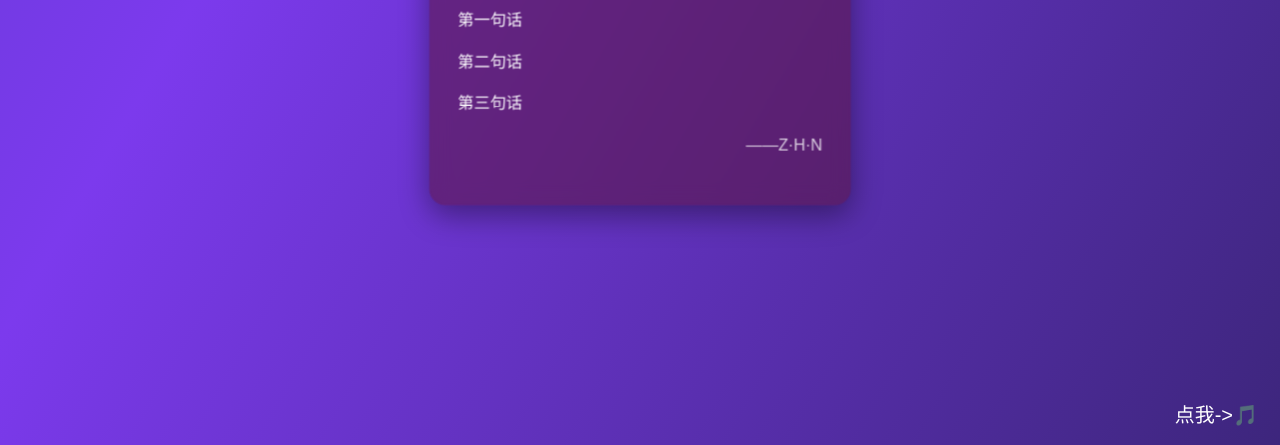
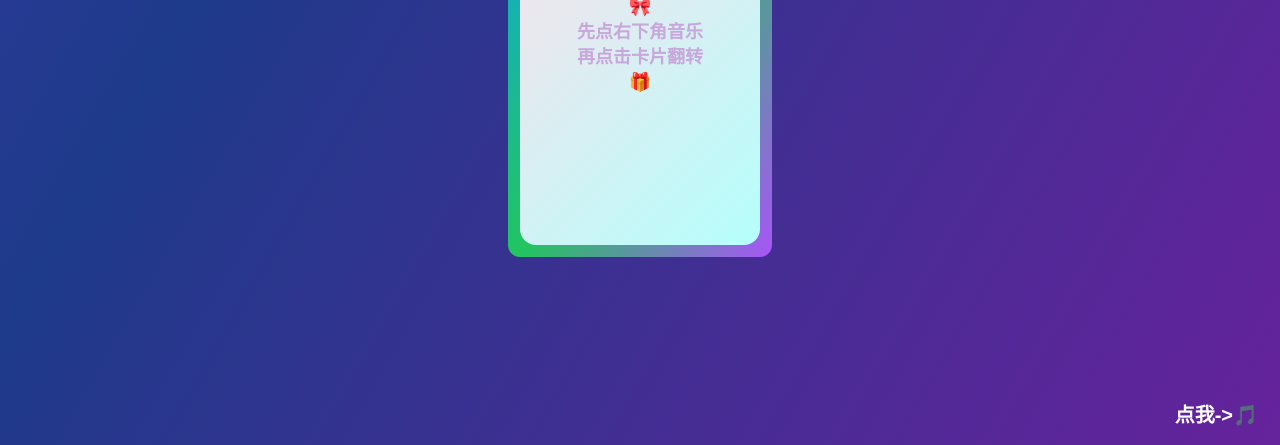
Before and after one commit to IceLemon23333/Birthday_Happy, a plain HTML site: page index.html in a window 1280 px wide. Shown: the part 355-800 px from the top of the page. Drawn offline with Linux system fonts and the light colour scheme.

Commit message:
Add files via upload

```diff
--- a/index.html
+++ b/index.html
@@ -46,10 +46,10 @@
 
             background: linear-gradient(
                 120deg,
-                #0f122a,
+                #8f2117,
+                #7c3aed,
                 #1e3a8a,
-                #7c3aed,
-                #0f172a
+                #9a11a9
             );
             background-size: 400% 400%;
             animation: bgFlow 15s ease infinite;
@@ -67,28 +67,70 @@
             }
         }
         .card {
-            background-color: rgba(90, 20, 60, 0.55);
+            background-color: rgba(164, 10, 230, 0.55);
             backdrop-filter: blur(10px);
 
             animation: bgFlow 10s ease infinite;
 
             color: white;
-            padding: 32px 28px;
+            padding: 12px 12px;
+            border-radius: 12px;
+
+            background: linear-gradient(120deg,#0ea5e9,#22c55e,#a855f7);
+
+            width: 320px;
+            height: 400px;
+            perspective:1000px;
+            max-width: 240px;
+        }
+        .card-inner {
+            position: relative;
+            width: 100%;
+            min-height: 400px;
+            height: 100%;
+            text-align: center;
+            transition: transform 0.8s ease;
+            transform-style: preserve-3d;
+        }
+        .card:hover .card-inner {
+            transform: rotateY(180deg);
+        }
+        .card-front, .card-back {
+            position: absolute;
+            width: 100%;
+            min-height: 200px;
+            height: 100%;
+            backface-visibility: hidden;
             border-radius: 16px;
-
-            box-shadow: 0 10px 30px rgba(0, 0, 0, 0.4);
-            linear-gradient(120deg, #0ea5e9, #22c55e, #a855f7, #0ea5e9);
-
-
-            width: 100%;
-            max-width: 360px;
+            padding: 20px;
+            box-sizing: border-box;
+            align-items: center;
+            justify-content: center;
+            display: flex;
+        }
+        .card-front{
+            background: linear-gradient(135deg,#ffdee9,#b5fffc);
+        }
+        .card-back {
+            height: 400px;
+            display: flex;
+            align-items: center;
+            max-height: 60vh;
+            overflow-y: auto;
+            background: linear-gradient(135deg, #cdb4db, #ffc8dd);
+            transform: rotateY(180deg);
+            flex-direction: column;
+            justify-content: flex-start;
+            padding-top: 20px;
         }
         .card h1 {
             text-align: center;
-            margin-bottom: 20px;
+            margin-top: 30px;
+            font-size: 24px;
+            line-height: 1.6;
         }
         .card p {
-            line-height: 1.8;
+            line-height: 1.4;
             margin: 12px 0;
         }
         .sign {
@@ -107,16 +149,44 @@
         .card.breathing{
             animation: breathe 6s ease-in-out infinite;
         }
+        .card.flip .card-inner{
+            transform: rotateY(180deg);
+        }
+        .big{
+            font-size: 32px;
+            font-weight: bold;
+        }
+        .medium{
+            font-size: 18px;
+            font-weight: bold;
+        }
+        .color1{
+            color:#c8a7db;
+        }
     </style>
 </head>
 <body>
 
     <div class="card">
-        <h1>🎂 生日快乐！ 🎂</h1>
-        <p class="type" data-text="第一句话"></p>
-        <p class="type" data-text="第二句话"></p>
-        <p class="type" data-text="第三句话"></p>
-        <p class="sign">——Z·H·N</p>
+        <div class="card-inner">
+            <div class="card-front">
+                <p class="medium color1">🎀<br>先点右下角音乐<br>再点击卡片翻转<br>🎁</p>
+            </div>
+
+            <div class="card-back">
+                <h1>🎂 热烈庆贺 🎂<br><span class="big">郭 梅 婷 同 学</span><br>🎂 生日快乐! 🎂</h1>
+                <p class="type medium" data-text="生日快乐鸭!今天可是你一生只有一次的成年生日"></p>
+                <p class="type medium" data-text="虽然咱小梅梅打初中就有超越同龄人的责任感和成熟气质"></p>
+                <p class="type medium" data-text="[看在今天是你生日的份上承认你比我成熟(只限今天)(￣へ￣)]"></p>
+                <p class="type medium" data-text="也在高中未成年时就早早地经历过一次成人礼"></p>
+                <p class="type medium" data-text="但今天依然是你人生中一个重要的里程碑"></p>
+                <p class="type medium" data-text="May you not be more timid than when you were a youth."></p>
+                <p class="type medium" data-text="May you be more optimistic than when you were a child."></p>
+                <p class="type medium" data-text="Happy birthday,my dear friend!"></p>
+                <p class="type medium" data-text="(点击屏幕有特效)">♪(＾∀＾●)ﾉ<br></p>
+                <p class="sign">——Z·H·N</p>
+            </div>
+        </div>
     </div><button id="musicBtn" style="
         position: fixed;
         bottom:16px;
@@ -125,9 +195,9 @@
         border:none;
         font-size: 20px;
         cursor: pointer;
-        color: white;">点我->🎵</button>
+        color: white;" class="big">点我->🎵</button>
     <audio id="bgMusic" loop>
-        <source src="music1.mp3" type="audio/mpeg">
+        <source src="music2.mp3" type="audio/mpeg">
     </audio>
 
     <script>
@@ -171,13 +241,14 @@
     <script>
         const lines=document.querySelectorAll('.type');
         let lineIndex=0;
+        let hasTyped=false;
 
         function typeLine(element,text,speed=80){
             element.classList.add('typing');
             let charIndex=0;
             function typeChar(){
                 if(charIndex<text.length){
-                    element.innerText+=text.charAt(charIndex);
+                    element.innerHTML+=text.charAt(charIndex);
                     charIndex++;
                     setTimeout(typeChar,speed);
                 }else{
@@ -201,7 +272,17 @@
             typeLine(current,text,60);
         }
 
-        startTyping();
+    </script>
+    <script>
+        const card=document.querySelector('.card');
+        card.addEventListener('click',()=>{
+            if(card.classList.toggle('flip')&&!hasTyped){
+                hasTyped=true;
+                setTimeout(()=>{
+                    startTyping();
+                },800);
+            }
+        });
     </script>
 </body>
 </html>
```
Also changed, not shown: 1 other file.
